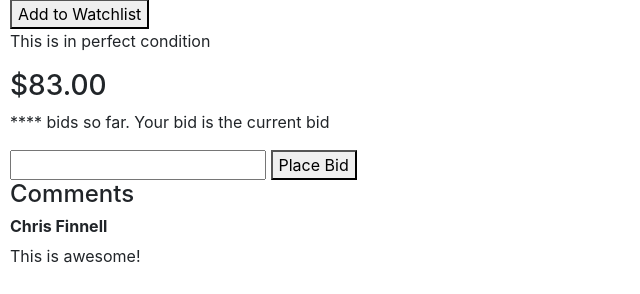
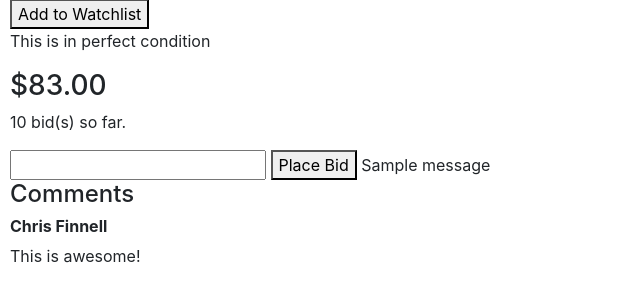
Before and after one commit to chrisfinns/commerce, a Django app: page /listings/1 in a window 1280 px wide. Shown: the part 556-850 px from the top of the page, without its empty margins (0-640 px from the left). Run offline with Django 3.2, Linux system fonts and the light colour scheme; data comes from the database, SQL or seed files in the repository; both versions use the stored data as it was after the commit; tables that the repository leaves empty hold one stand-in row (values such as "Sample post"); one stand-in notice (Sample message) is shown; some libraries are stand-ins or nearby versions.

Commit message:
Bid System Complete

```diff
--- a/auctions/templates/auctions/listings.html
+++ b/auctions/templates/auctions/listings.html
@@ -21,15 +21,21 @@
     <h3>${{ currentPrice }}</h3>
 
     <div>
-        <p> **** bids so far. Your bid is the current bid</p>
+        <p> {{ bidcount }} bid(s) so far.</p>
         <form action="{% url 'bid' listing.id %}" method="post">
             {% csrf_token %}
 
             <input type="number" name="bid" value="">
             <button type="submit">Place Bid</button>
+            {% if messages %}
+
+                {% for message in messages %}
+                    {{ message }}
+                {% endfor %}
+
+            {% endif %}
         </form>
-
-    </div>
+           </div>
 
     <div>
 
--- a/auctions/views.py
+++ b/auctions/views.py
@@ -7,6 +7,8 @@ import decimal
 from .forms import NewListing, Watchlist
 from django.contrib.auth.decorators import login_required
 from django.db.models import Subquery, OuterRef, Max
+from django.contrib import messages
+
 
 
 from .models import User, Auctions, Comments, Bid
@@ -17,11 +19,8 @@ def index(request):
 
     for auction in auctions:
         current_bid = Bid.objects.filter(auction=auction).order_by('-amount').first()
-        auction.current_bid = current_bid.amount if current_bid else None
+        auction.current_bid = current_bid.amount if current_bid else auction.starting_bid
 
-    return render(request, "auctions/index.html", {
-        "auctions": auctions
-    })
     return render(request, "auctions/index.html", {
         "auctions": auctions
     })
@@ -80,22 +79,14 @@ def register(request):
         return render(request, "auctions/register.html")
 
 
-def active(request):
-    auctions = Auctions.objects.annotate(
-        current_bid=Subquery(
-            Bid.objects.filter(auction=OuterRef('pk')).values('auction')
-            .annotate(max_amount=Max('amount')).values('max_amount')
-        )
-    )
-    return render(request, "auctions/index.html", {
-        "auctions": auctions
-    })
+
 
 def listings(request, listing_id):
     listing = Auctions.objects.get(pk=listing_id)
     comments = Comments.objects.filter(auction=listing_id)
     bids = Bid.objects.filter(auction=listing_id)
     startingPrice = int(listing.starting_bid)
+    count = Bid.objects.filter(auction=listing_id).count()
 
 ### BIDDING SYSTEM ###
     currentPrice = startingPrice
@@ -120,6 +111,7 @@ def listings(request, listing_id):
         "listing": listing,
         "comments": comments,
         "currentPrice": currentPrice,
+        "bidcount": count,
                     #all the arugments in the HTML will come from this dict item
     })
 
@@ -154,33 +146,38 @@ def watch(request):
         "watchlist_auctions": watchlist_auctions
     })
 
-def add_to_watchlist(request, listing_id):
 
-    listing = Auctions.objects.get(pk=listing_id)
-
-    if request.method == "POST":
-            user = request.user
-
-            status = request.POST.get("watchlist")
-            print(status)
-            #if status == True:
-            #   user.watchlist.add(listing)
-
-            #if status == False:
-            #    user.watchlist.remove(listing)
-            #print(status)
-
-    return redirect('listings', listing_id)
 
 @login_required
 def bid(request, listing_id):
     listing = Auctions.objects.get(pk=listing_id)
+    current_bid = Bid.objects.filter(auction=listing).order_by('-amount').first()
+#     bids = Bid.objects.filter(auction=listing_id)
+#     startingPrice = int(listing.starting_bid)
+# ### BIDDING SYSTEM ###
+#     currentPrice = startingPrice
+#     for bid in bids:
+#         if bid.amount > decimal.Decimal(currentPrice):
+#             currentPrice = bid.amount
     if request.method == "POST":
+        user = request.user
+        bidamount = decimal.Decimal(request.POST.get("bid"))
 
-        bidamount = request.POST.get("bid")
-        user = request.user
-        print(bidamount)
-        bid = Bid(amount=bidamount, bidder=user, auction=listing)
-        print(bid)
-        bid.save()
+        if current_bid is None:
+            if bidamount >= listing.starting_bid:
+
+                bid = Bid(amount=bidamount, bidder=user, auction=listing)
+                bid.save()
+
+            else:
+                messages.warning(request, 'Invalid Bid')
+
+        elif bidamount > current_bid.amount:
+
+            bid = Bid(amount=bidamount, bidder=user, auction=listing)
+            bid.save()
+
+        else:
+            messages.warning(request, 'Invalid Bid')
+
         return HttpResponseRedirect(reverse("listing", args=[listing.id]))
```
Also changed, not shown: db.sqlite3.
